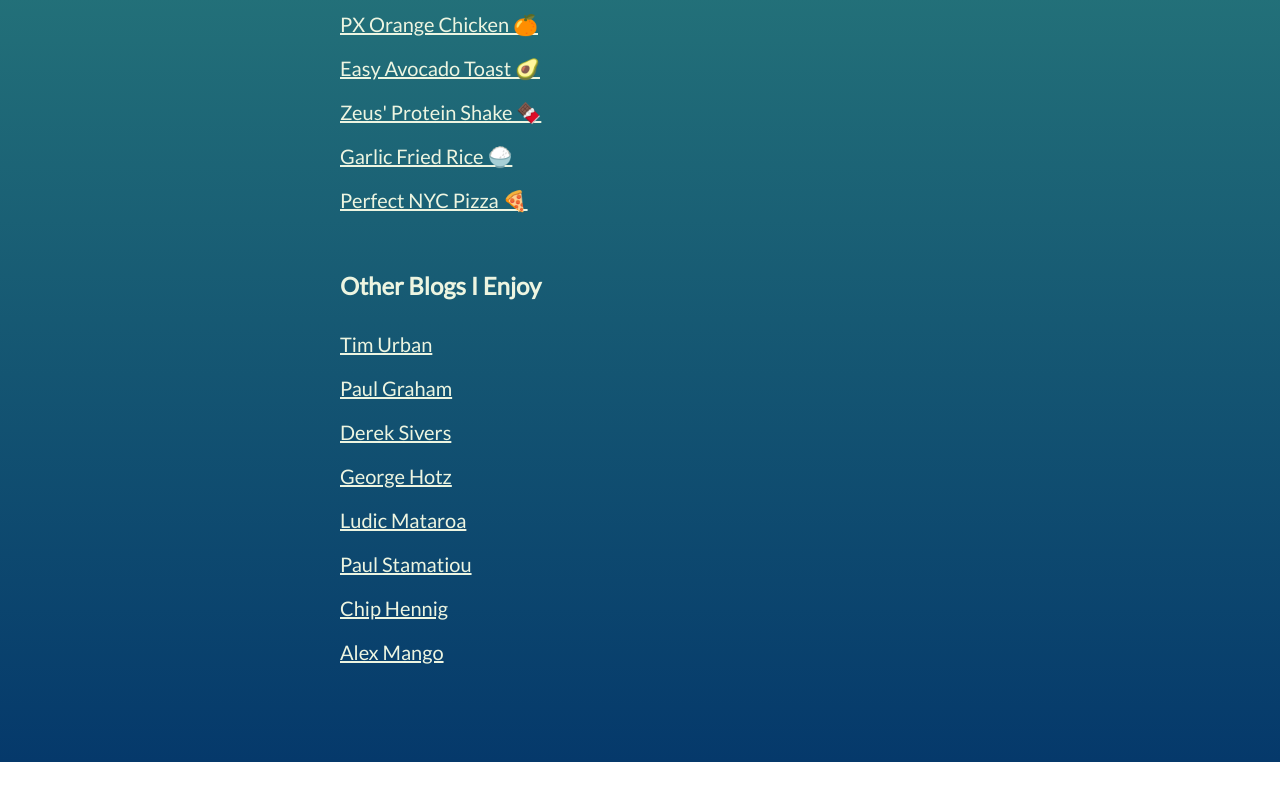
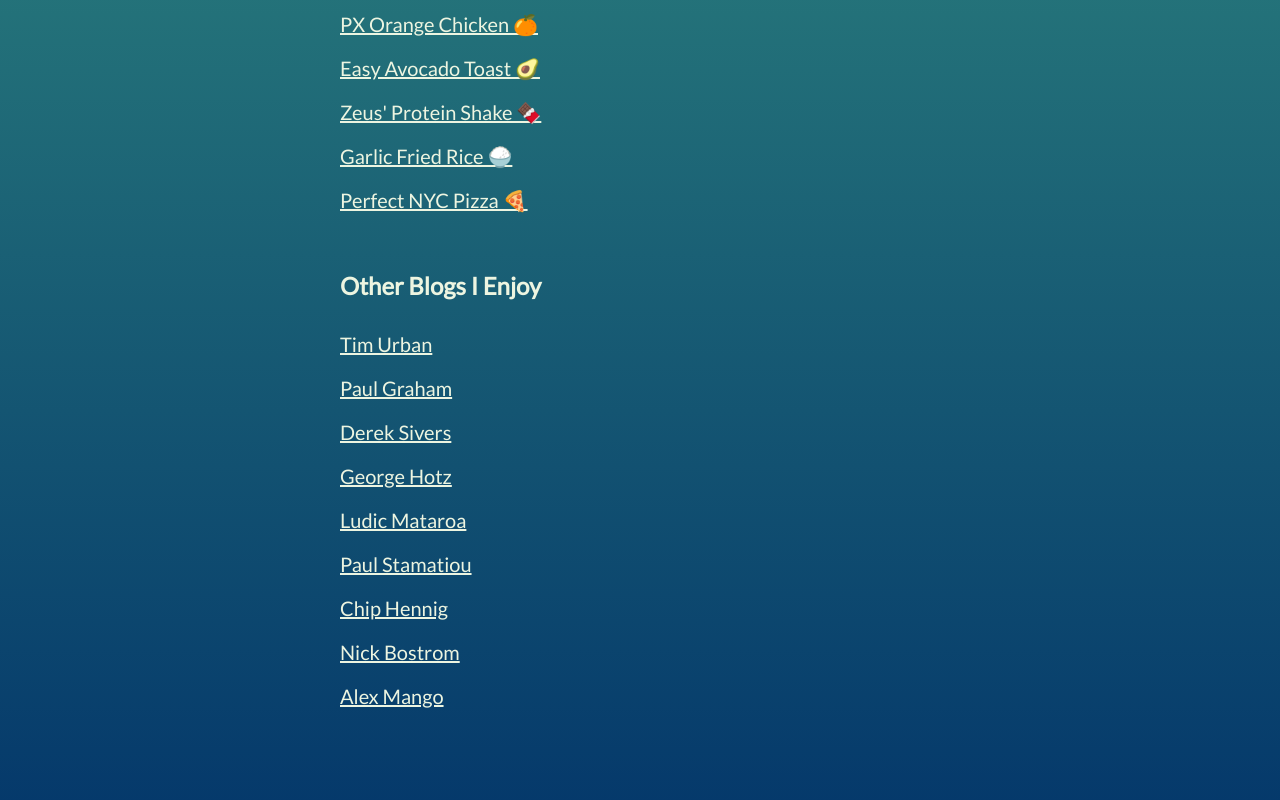
Before and after one commit to jwmke/personal-website, a Next.js app: page /blog in a window 1280 px wide. Shown: the part 1486-2286 px from the top of the page. Before the commit the page ends 2248 px from the top, so only its background shows below. Built offline with nearby package versions, Linux system fonts and the light colour scheme.

Commit message:
additions

```diff
--- a/pages/blog/index.tsx
+++ b/pages/blog/index.tsx
@@ -97,6 +97,9 @@ const Blog: NextPage = () => {
               <a href='https://substack.com/@christianhennig' target="_blank" rel="noreferrer"><span className='hover:text-teal underline hover:cursor-nesw-resize'>Chip Hennig</span></a>
             </div>
             <div className='text-xl mt-4'>
+              <a href='https://nickbostrom.com/' target="_blank" rel="noreferrer"><span className='hover:text-teal underline hover:cursor-nesw-resize'>Nick Bostrom</span></a>
+            </div>
+            <div className='text-xl mt-4'>
               <a href='https://mango.pdf.zone/' target="_blank" rel="noreferrer"><span className='hover:text-teal underline hover:cursor-nesw-resize'>Alex Mango</span></a>
             </div>
           </div>
--- a/pages/bucketlist.tsx
+++ b/pages/bucketlist.tsx
@@ -47,6 +47,7 @@ const BucketList: NextPage = () => {
             <p className='line-through'>Stay in a European hostel (September, 2023)</p>
             <p>Summit Mount Kilimanjaro</p>
             <p>Complete every <a href='https://www.teamblind.com/post/New-Year-Gift---Curated-List-of-Top-75-LeetCode-Questions-to-Save-Your-Time-OaM1orEU' target="_blank" rel="noreferrer" className='hover:text-teal underline hover:cursor-nesw-resize'>Blind 75</a> question</p>
+            <p>Collect 50 stars in <a href='https://adventofcode.com/' target="_blank" rel="noreferrer" className='hover:text-teal underline hover:cursor-nesw-resize'>Advent of Code</a></p>
           </div>
         </div>
       </div>
```
